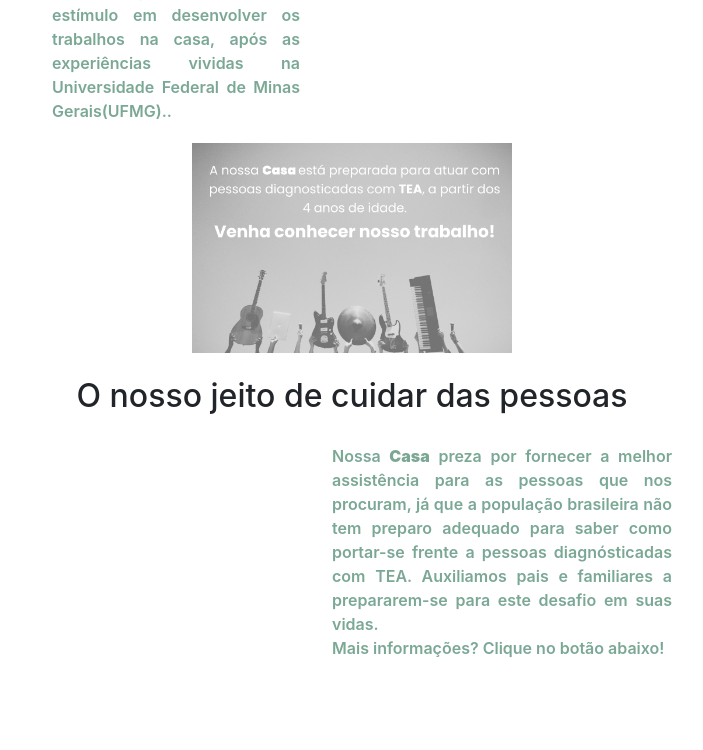
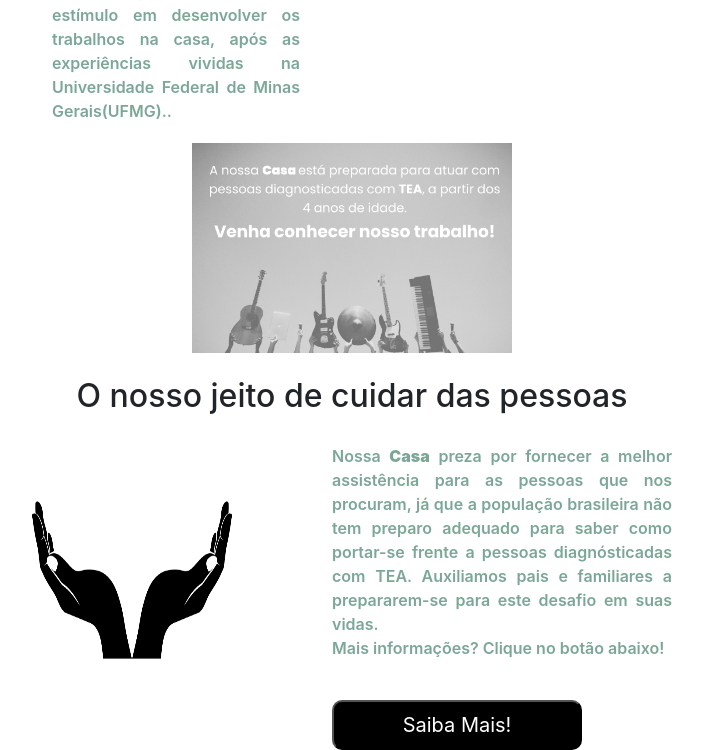
Before and after one commit to natoliveira/siteSinfonia, a plain HTML site: page index.html in a window 1280 px wide. Shown: the part 1014-1764 px from the top of the page, without its empty margins (298-1001 px from the left). Before the commit the page ends 1690 px from the top, so only its background shows below. Drawn offline with nearby package versions, Linux system fonts and the light colour scheme.

Commit message:
layout site

```diff
--- a/estilo.css
+++ b/estilo.css
@@ -67,3 +67,18 @@ width: 50%;
     margin-left: 300px;
     width: 700px;
 }
+.btn-1{
+    background-color: black;
+    color: white;
+    border-radius: 10px;
+    width: 250px;
+    height: 50px;
+    font-weight: 200px;
+    font-size: 20px;
+}
+.btn-2{
+    text-align: left;
+    width: 200px;
+    height: 200px;
+    margin-top: -270px;
+}
--- a/index.html
+++ b/index.html
@@ -99,10 +99,14 @@
                   </div></br>
                     <div class="container">
                       <p>Nossa <b>Casa</b> preza por fornecer a melhor assistência para as pessoas que nos procuram, já que a população brasileira não tem preparo adequado para saber como portar-se frente a pessoas diagnósticadas com TEA. Auxiliamos pais e familiares a prepararem-se para este desafio em suas vidas.</br>Mais informações? Clique no botão abaixo!</p>
-
+                      <br>
+                      <button class="btn-1">Saiba Mais!</button>
                     </div>
                 </div>
-
+                <div>
+                  <img class="btn-2" src="imagens/mao.png" alt="mao">
+                </div>
+            </div>
             <script src="https://code.jquery.com/jquery-3.2.1.slim.min.js" integrity="sha384-KJ3o2DKtIkvYIK3UENzmM7KCkRr/rE9/Qpg6aAZGJwFDMVNA/GpGFF93hXpG5KkN" crossorigin="anonymous"></script>
             <script src="https://cdnjs.cloudflare.com/ajax/libs/popper.js/1.12.9/umd/popper.min.js" integrity="sha384-ApNbgh9B+Y1QKtv3Rn7W3mgPxhU9K/ScQsAP7hUibX39j7fakFPskvXusvfa0b4Q" crossorigin="anonymous"></script>
             <script src="https://maxcdn.bootstrapcdn.com/bootstrap/4.0.0/js/bootstrap.min.js" integrity="sha384-JZR6Spejh4U02d8jOt6vLEHfe/JQGiRRSQQxSfFWpi1MquVdAyjUar5+76PVCmYl" crossorigin="anonymous"></script>
```
Also changed, not shown: imagens/mao.png (added).
